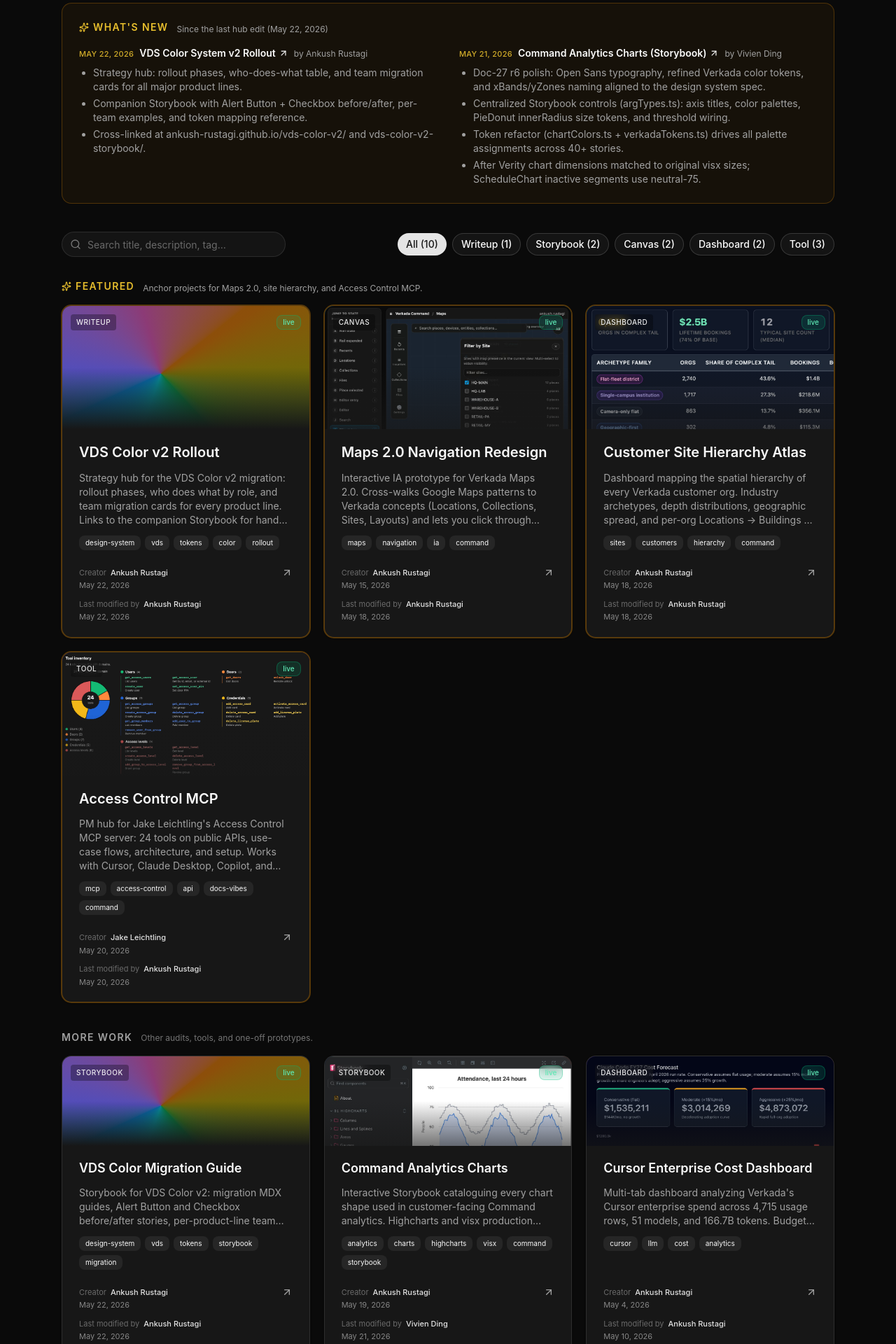
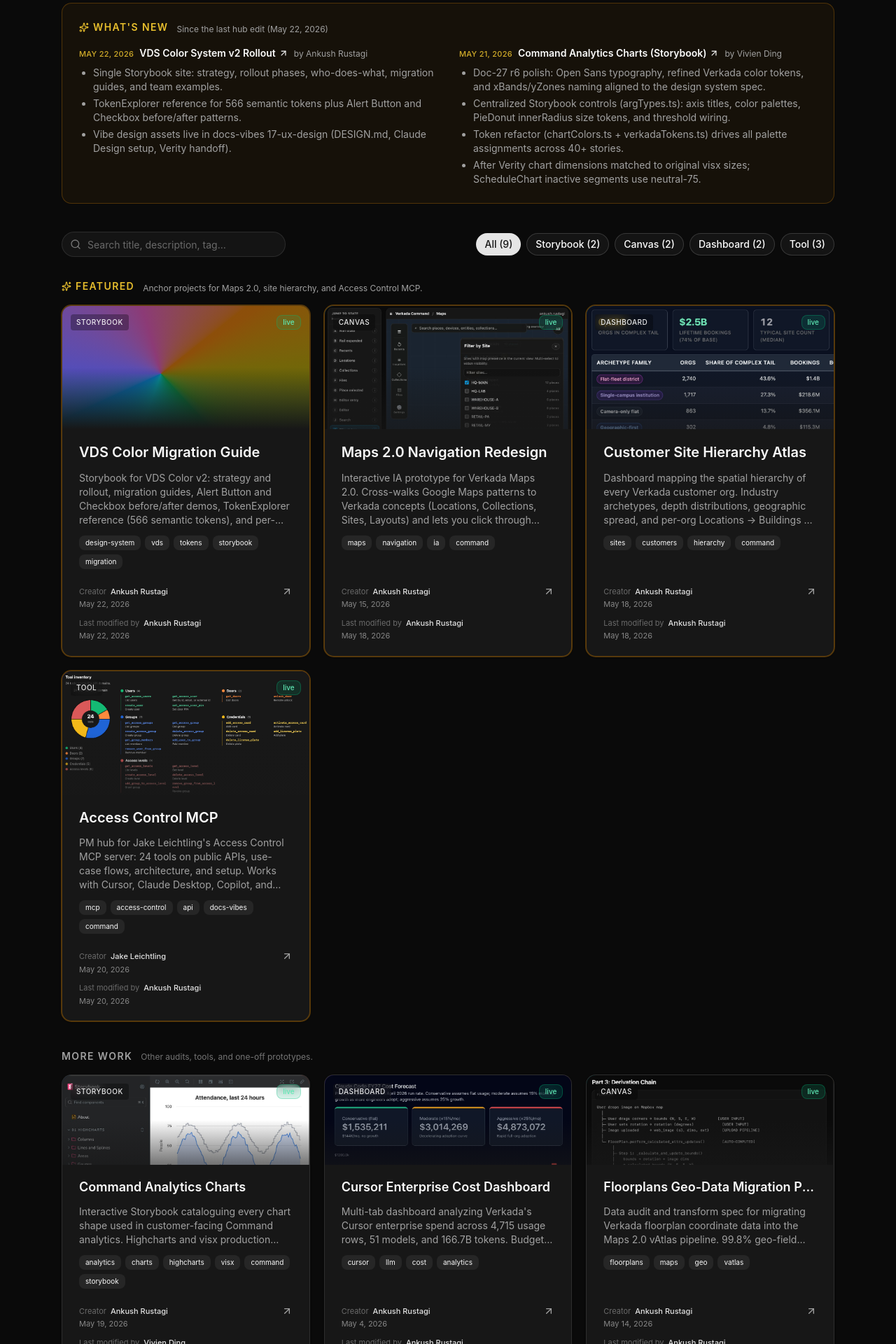
Before and after one commit to Ankush-Rustagi/Ankush-Rustagi.github.io, a React (Vite) app: page / in a window 1280 px wide. Shown: the part 300-2220 px from the top of the page at 70% size. Built offline with nearby package versions, Linux system fonts and the light colour scheme.

Commit message:
Remove deprecated VDS Color v2 hub from portfolio; feature Storybook.

```diff
--- a/src/data/prototypes.ts
+++ b/src/data/prototypes.ts
@@ -70,27 +70,11 @@
 
 export const prototypes: Prototype[] = [
   {
-    slug: 'vds-color-v2',
-    title: 'VDS Color v2 Rollout',
-    description:
-      'Strategy hub for the VDS Color v2 migration: rollout phases, who does what by role, and team migration cards for every product line. Links to the companion Storybook for hands-on guides.',
-    href: '/vds-color-v2/',
-    category: 'writeup',
-    status: 'live',
-    createdDate: '2026-05-22',
-    modifiedDate: '2026-05-22',
-    createdBy: 'Ankush Rustagi',
-    lastModifiedBy: 'Ankush Rustagi',
-    gradient: 'hex',
-    tags: ['design-system', 'vds', 'tokens', 'color', 'rollout'],
-    featured: true,
-  },
-  {
-    slug: 'vds-color-v2-storybook',
+    slug: 'vds-color-updates-2026',
     title: 'VDS Color Migration Guide',
     description:
-      'Storybook for VDS Color v2: migration MDX guides, Alert Button and Checkbox before/after stories, per-product-line team examples, and semantic token reference.',
-    href: 'https://ankush-rustagi.github.io/vds-color-v2-storybook/?path=/docs/foundations-color-v2-overview--docs',
+      'Storybook for VDS Color v2: strategy and rollout, migration guides, Alert Button and Checkbox before/after demos, TokenExplorer reference (566 semantic tokens), and per-product-line team examples.',
+    href: 'https://ankush-rustagi.github.io/vds-color-updates-2026/?path=/docs/color-v2-updates-overview--docs',
     category: 'storybook',
     status: 'live',
     createdDate: '2026-05-22',
@@ -100,6 +84,7 @@
     gradient: 'hex',
     tags: ['design-system', 'vds', 'tokens', 'storybook', 'migration'],
     external: true,
+    featured: true,
   },
   {
     slug: 'maps-2-0-nav-audit',
--- a/src/data/site-updates.ts
+++ b/src/data/site-updates.ts
@@ -20,11 +20,12 @@
     date: '2026-05-22',
     title: 'VDS Color System v2 Rollout',
     author: 'Ankush Rustagi',
-    href: '/vds-color-v2/',
+    href: 'https://ankush-rustagi.github.io/vds-color-updates-2026/?path=/docs/intro-to-color-v2-strategy--docs',
+    external: true,
     bullets: [
-      'Strategy hub: rollout phases, who-does-what table, and team migration cards for all major product lines.',
-      'Companion Storybook with Alert Button + Checkbox before/after, per-team examples, and token mapping reference.',
-      'Cross-linked at ankush-rustagi.github.io/vds-color-v2/ and vds-color-v2-storybook/.',
+      'Single Storybook site: strategy, rollout phases, who-does-what, migration guides, and team examples.',
+      'TokenExplorer reference for 566 semantic tokens plus Alert Button and Checkbox before/after patterns.',
+      'Vibe design assets live in docs-vibes 17-ux-design (DESIGN.md, Claude Design setup, Verity handoff).',
     ],
   },
   {
```
